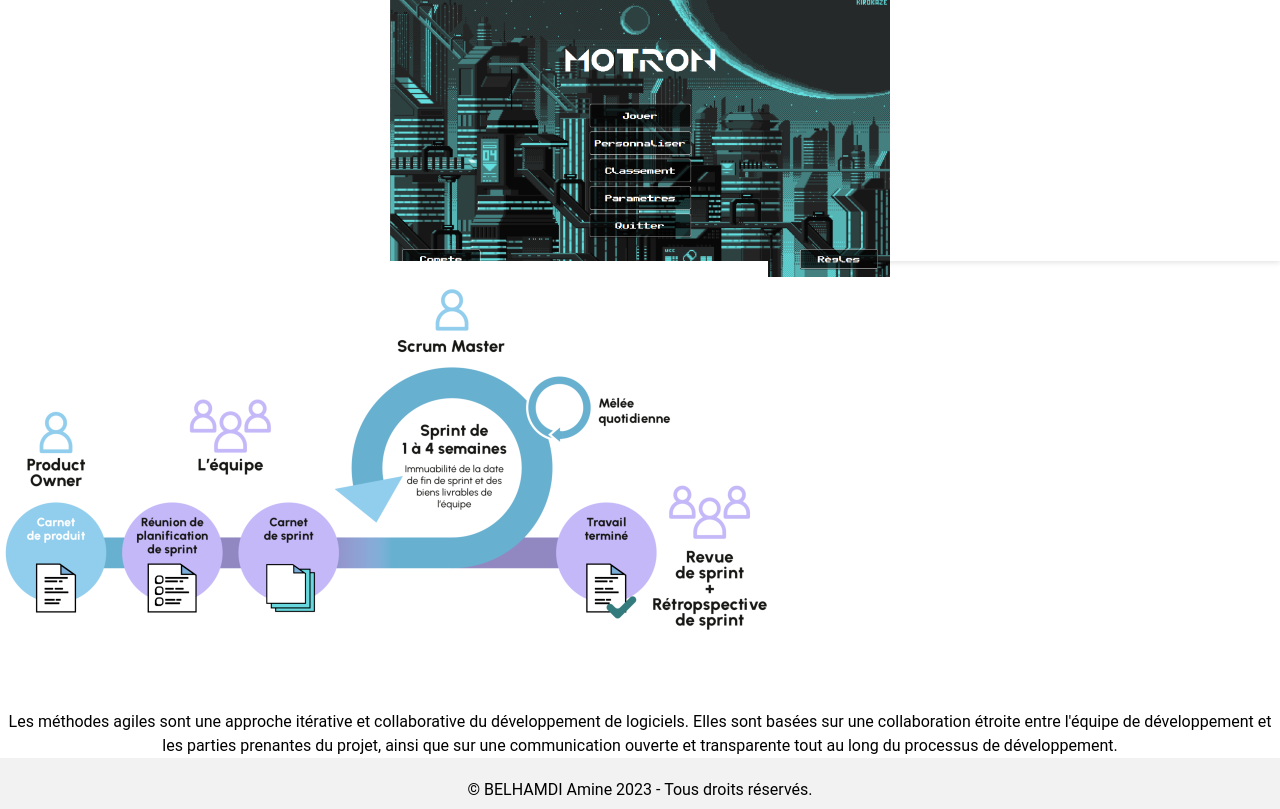
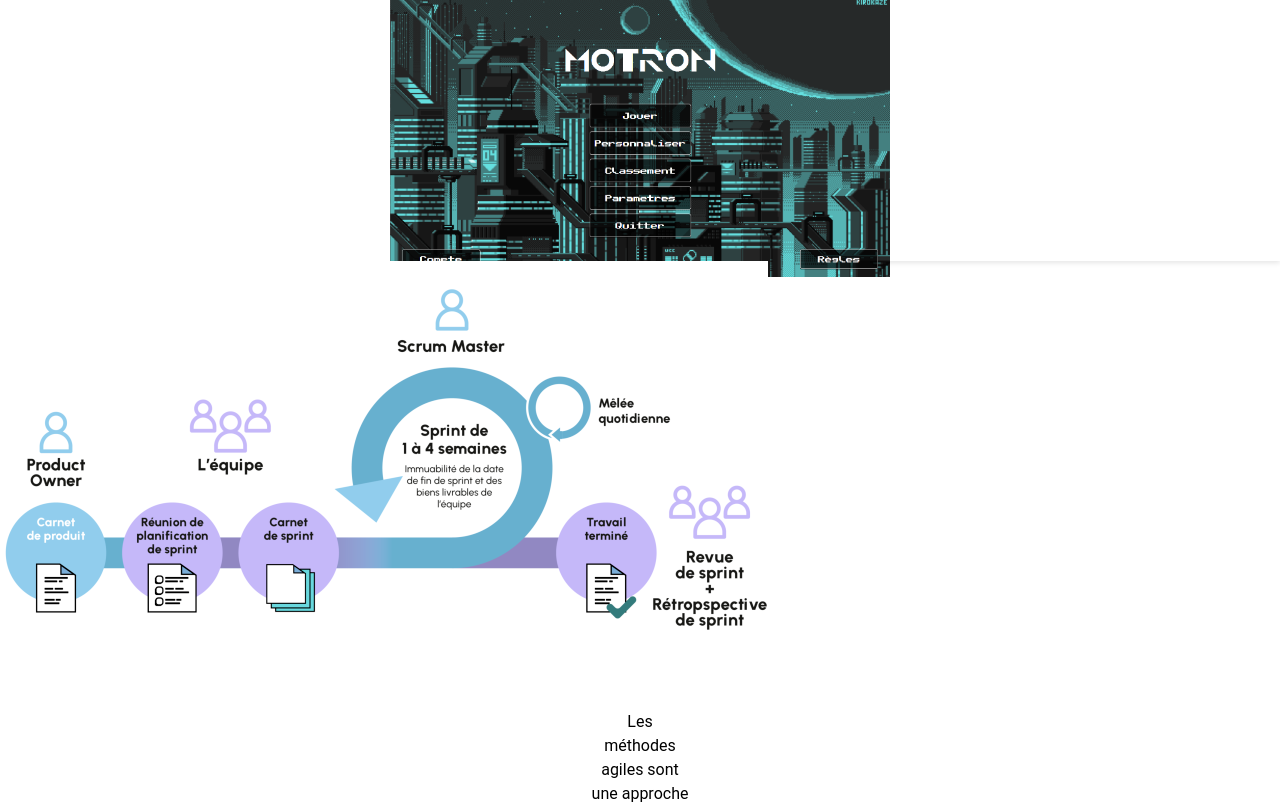
Before and after one commit to Wise-e/Wise-e.github.io, a plain HTML site: page html/motron.html in a window 1280 px wide. Shown: the part 135-944 px from the top of the page. Drawn offline with Linux system fonts and the light colour scheme.

Commit message:
Texte paragraphe centré

```diff
--- a/css/style.css
+++ b/css/style.css
@@ -149,6 +149,10 @@ image{
 .parag{
     text-align: center;
     margin-top: 20px;
+    margin-left: auto;
+    margin-right: auto;
+    width: 100px; /* largeur obligatoire pour être centré */
+
 }
 
 .imgs{
```
